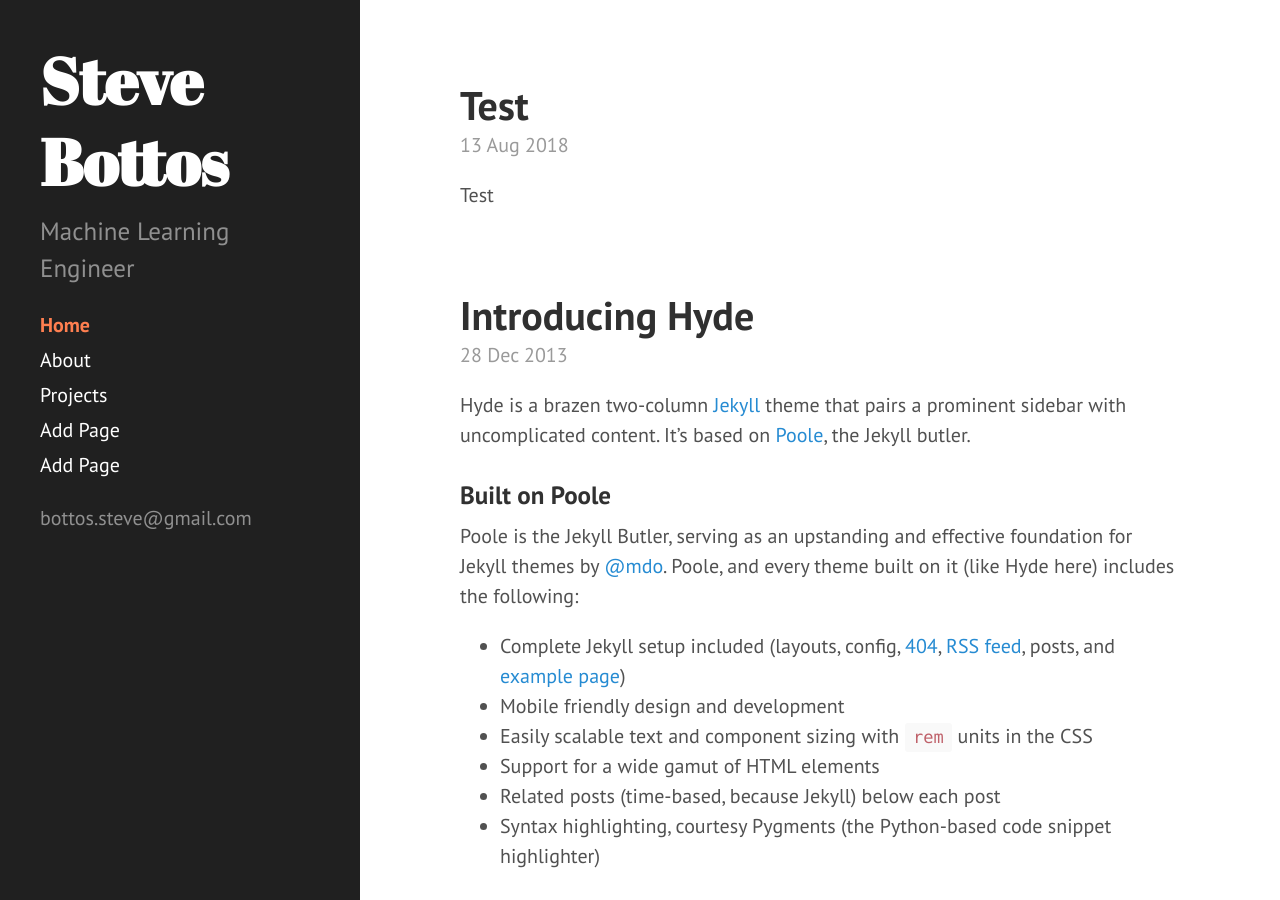
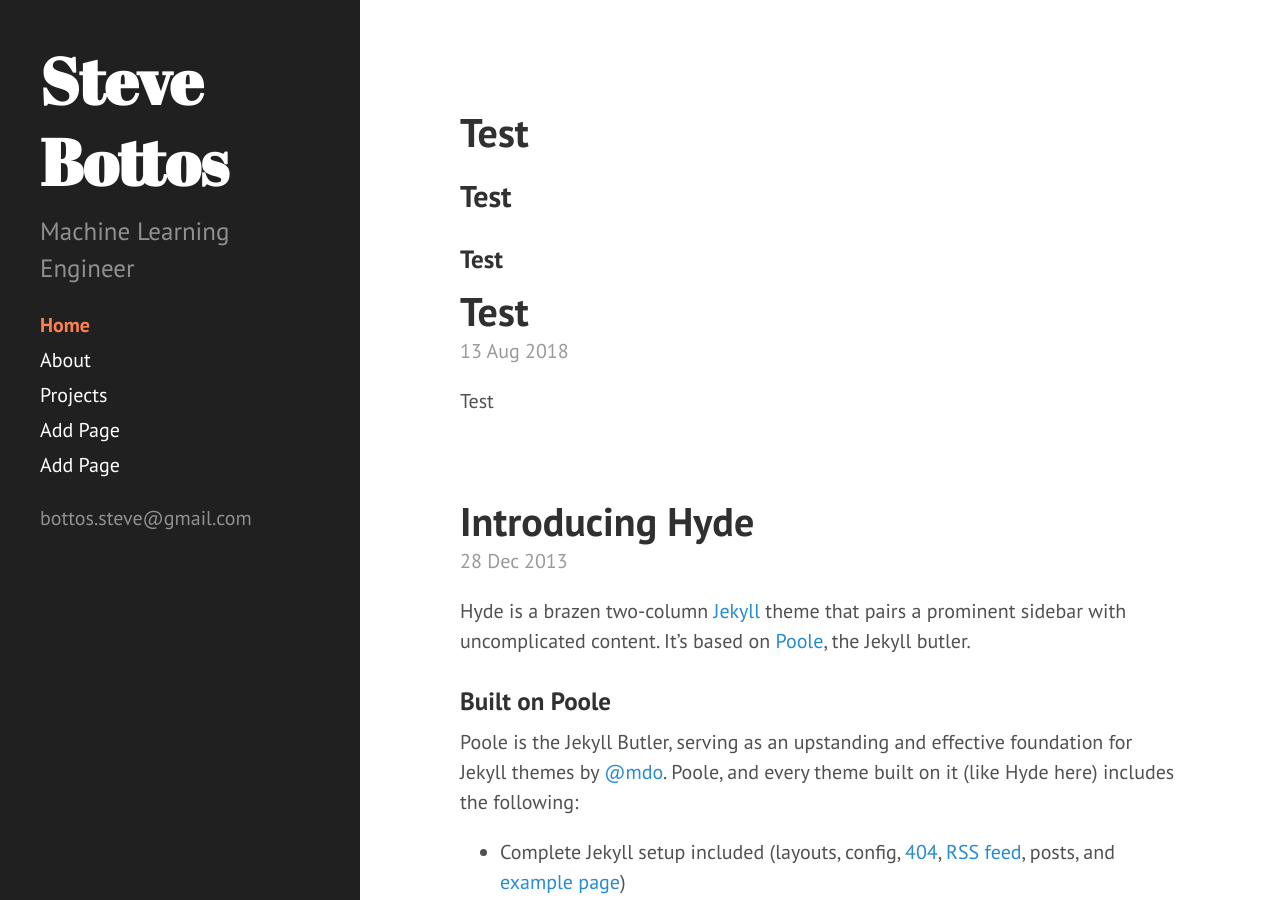
Before and after one commit to stevebottos/stevebottos.github.io, a Jekyll site: the page built from index.html, in a window 1280 px wide and 900 px high. Built offline with Jekyll 4.4.1, drawn with Linux system fonts in a browser that asks for light colours; the list of posts is cut into pages by our own code.

Commit message:
Update index.html

```diff
--- a/index.html
+++ b/index.html
@@ -2,6 +2,10 @@
 layout: default
 title: Home
 ---
+
+<h1> Test</h1>
+<h2> Test</h2>
+<h3> Test</h3>
 
 <div class="posts">
   {% for post in paginator.posts %}
```
